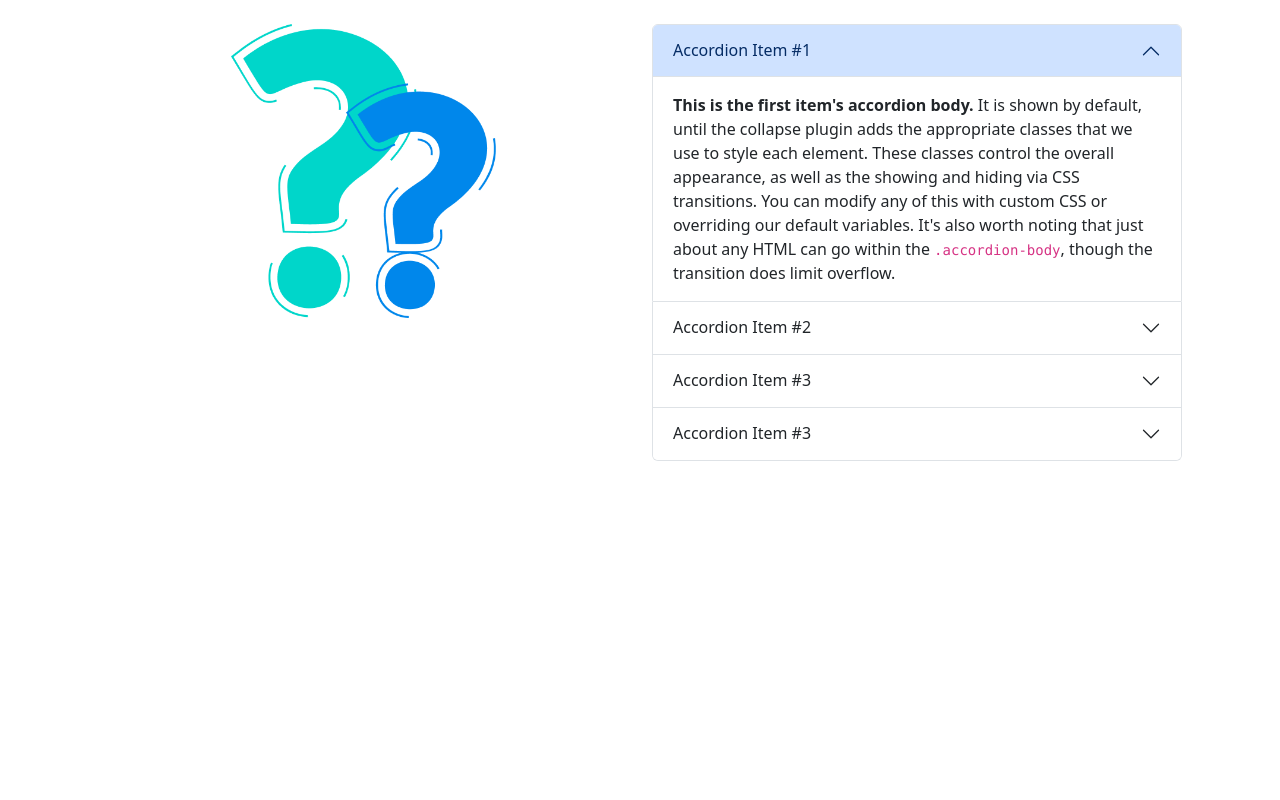
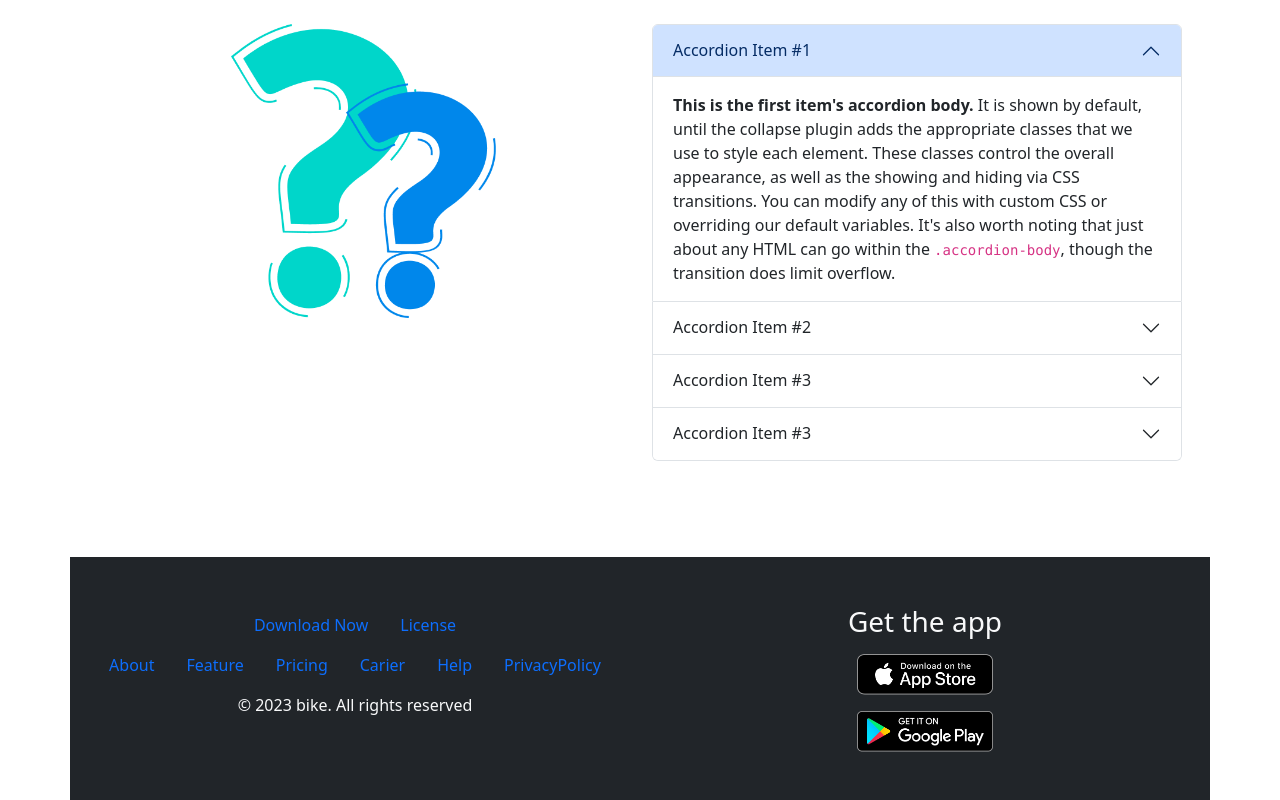
Before and after one commit to rabby-hasan-dev/Biker-Repository, a plain HTML site: page index.html in a window 1280 px wide. Shown: the part 2403-3203 px from the top of the page. Before the commit the page ends 2912 px from the top, so only its background shows below. Drawn offline with nearby package versions, Linux system fonts and the light colour scheme.

Commit message:
less-finishing

```diff
--- a/index.html
+++ b/index.html
@@ -245,55 +245,79 @@
       <div class="row row-cols-1 row-cols-md-2 mt-5">
 
         <div class="col text-center">
-          <img  class="w-50" src="./images/faq.png" alt="faq">
+          <img class="w-50" src="./images/faq.png" alt="faq">
         </div>
         <div class="col ">
           <div class="accordion" id="accordionExample">
             <div class="accordion-item">
               <h2 class="accordion-header" id="headingOne">
-                <button class="accordion-button" type="button" data-bs-toggle="collapse" data-bs-target="#collapseOne" aria-expanded="true" aria-controls="collapseOne">
+                <button class="accordion-button" type="button" data-bs-toggle="collapse" data-bs-target="#collapseOne"
+                  aria-expanded="true" aria-controls="collapseOne">
                   Accordion Item #1
                 </button>
               </h2>
-              <div id="collapseOne" class="accordion-collapse collapse show" aria-labelledby="headingOne" data-bs-parent="#accordionExample">
+              <div id="collapseOne" class="accordion-collapse collapse show" aria-labelledby="headingOne"
+                data-bs-parent="#accordionExample">
                 <div class="accordion-body">
-                  <strong>This is the first item's accordion body.</strong> It is shown by default, until the collapse plugin adds the appropriate classes that we use to style each element. These classes control the overall appearance, as well as the showing and hiding via CSS transitions. You can modify any of this with custom CSS or overriding our default variables. It's also worth noting that just about any HTML can go within the <code>.accordion-body</code>, though the transition does limit overflow.
+                  <strong>This is the first item's accordion body.</strong> It is shown by default, until the collapse
+                  plugin adds the appropriate classes that we use to style each element. These classes control the
+                  overall appearance, as well as the showing and hiding via CSS transitions. You can modify any of this
+                  with custom CSS or overriding our default variables. It's also worth noting that just about any HTML
+                  can go within the <code>.accordion-body</code>, though the transition does limit overflow.
                 </div>
               </div>
             </div>
             <div class="accordion-item">
               <h2 class="accordion-header" id="headingTwo">
-                <button class="accordion-button collapsed" type="button" data-bs-toggle="collapse" data-bs-target="#collapseTwo" aria-expanded="false" aria-controls="collapseTwo">
+                <button class="accordion-button collapsed" type="button" data-bs-toggle="collapse"
+                  data-bs-target="#collapseTwo" aria-expanded="false" aria-controls="collapseTwo">
                   Accordion Item #2
                 </button>
               </h2>
-              <div id="collapseTwo" class="accordion-collapse collapse" aria-labelledby="headingTwo" data-bs-parent="#accordionExample">
+              <div id="collapseTwo" class="accordion-collapse collapse" aria-labelledby="headingTwo"
+                data-bs-parent="#accordionExample">
                 <div class="accordion-body">
-                  <strong>This is the second item's accordion body.</strong> It is hidden by default, until the collapse plugin adds the appropriate classes that we use to style each element. These classes control the overall appearance, as well as the showing and hiding via CSS transitions. You can modify any of this with custom CSS or overriding our default variables. It's also worth noting that just about any HTML can go within the <code>.accordion-body</code>, though the transition does limit overflow.
+                  <strong>This is the second item's accordion body.</strong> It is hidden by default, until the collapse
+                  plugin adds the appropriate classes that we use to style each element. These classes control the
+                  overall appearance, as well as the showing and hiding via CSS transitions. You can modify any of this
+                  with custom CSS or overriding our default variables. It's also worth noting that just about any HTML
+                  can go within the <code>.accordion-body</code>, though the transition does limit overflow.
                 </div>
               </div>
             </div>
             <div class="accordion-item">
               <h2 class="accordion-header" id="headingThree">
-                <button class="accordion-button collapsed" type="button" data-bs-toggle="collapse" data-bs-target="#collapseThree" aria-expanded="false" aria-controls="collapseThree">
+                <button class="accordion-button collapsed" type="button" data-bs-toggle="collapse"
+                  data-bs-target="#collapseThree" aria-expanded="false" aria-controls="collapseThree">
                   Accordion Item #3
                 </button>
               </h2>
-              <div id="collapseThree" class="accordion-collapse collapse" aria-labelledby="headingThree" data-bs-parent="#accordionExample">
+              <div id="collapseThree" class="accordion-collapse collapse" aria-labelledby="headingThree"
+                data-bs-parent="#accordionExample">
                 <div class="accordion-body">
-                  <strong>This is the third item's accordion body.</strong> It is hidden by default, until the collapse plugin adds the appropriate classes that we use to style each element. These classes control the overall appearance, as well as the showing and hiding via CSS transitions. You can modify any of this with custom CSS or overriding our default variables. It's also worth noting that just about any HTML can go within the <code>.accordion-body</code>, though the transition does limit overflow.
+                  <strong>This is the third item's accordion body.</strong> It is hidden by default, until the collapse
+                  plugin adds the appropriate classes that we use to style each element. These classes control the
+                  overall appearance, as well as the showing and hiding via CSS transitions. You can modify any of this
+                  with custom CSS or overriding our default variables. It's also worth noting that just about any HTML
+                  can go within the <code>.accordion-body</code>, though the transition does limit overflow.
                 </div>
               </div>
             </div>
             <div class="accordion-item">
               <h2 class="accordion-header" id="headingThree">
-                <button class="accordion-button collapsed" type="button" data-bs-toggle="collapse" data-bs-target="#collapseThree" aria-expanded="false" aria-controls="collapseThree">
+                <button class="accordion-button collapsed" type="button" data-bs-toggle="collapse"
+                  data-bs-target="#collapseThree" aria-expanded="false" aria-controls="collapseThree">
                   Accordion Item #3
                 </button>
               </h2>
-              <div id="collapseThree" class="accordion-collapse collapse" aria-labelledby="headingThree" data-bs-parent="#accordionExample">
+              <div id="collapseThree" class="accordion-collapse collapse" aria-labelledby="headingThree"
+                data-bs-parent="#accordionExample">
                 <div class="accordion-body">
-                  <strong>This is the third item's accordion body.</strong> It is hidden by default, until the collapse plugin adds the appropriate classes that we use to style each element. These classes control the overall appearance, as well as the showing and hiding via CSS transitions. You can modify any of this with custom CSS or overriding our default variables. It's also worth noting that just about any HTML can go within the <code>.accordion-body</code>, though the transition does limit overflow.
+                  <strong>This is the third item's accordion body.</strong> It is hidden by default, until the collapse
+                  plugin adds the appropriate classes that we use to style each element. These classes control the
+                  overall appearance, as well as the showing and hiding via CSS transitions. You can modify any of this
+                  with custom CSS or overriding our default variables. It's also worth noting that just about any HTML
+                  can go within the <code>.accordion-body</code>, though the transition does limit overflow.
                 </div>
               </div>
             </div>
@@ -303,6 +327,39 @@
 
     </section>
   </main>
+  <!---------------------- Footer-part------------------- -->
+  <footer>
+    <div class="row row-cols-1 row-cols-md-2 bg-dark mt-5 py-5">
+      <div class="col text-center">
+        <div class=" ">
+          <ul class="nav justify-content-center">
+            <li class="nav-item"><a class="nav-link" href="#">Download Now</a></li>
+            <li class="nav-item"><a class="nav-link" href="#">License</a></li>
+          </ul>
+        </div>
+        <div>
+          <ul class="nav justify-content-center mb-2">
+            <li class="nav-item"><a class="nav-link  href=" #">About</a></li>
+            <li class="nav-item"><a class="nav-link  href=" #">Feature</a></li>
+            <li class="nav-item"><a class="nav-link  href=" #">Pricing</a></li>
+            <li class="nav-item"><a class="nav-link  href=" #">Carier</a></li>
+            <li class="nav-item"><a class="nav-link  href=" #">Help</a></li>
+            <li class="nav-item"><a class="nav-link  href=" #">PrivacyPolicy</a></li>
+          </ul>
+        </div>
+        <p class="text-light">
+          &copy; 2023 bike. All rights reserved
+        </p>
+      </div>
+      <div class="col text-center">
+        <h1 class="text-light fs-3  mb-3">Get the app</h1>
+        <div class=" mb-3">
+          <img class="w-25" src="./images/ios.png" alt="iso">
+        </div>
+        <div><img class="w-25" src="./images/android.png" alt="android"></div>
+      </div>
+    </div>
+  </footer>
 
 
 
```
